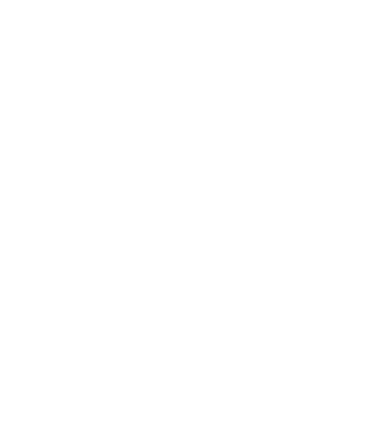
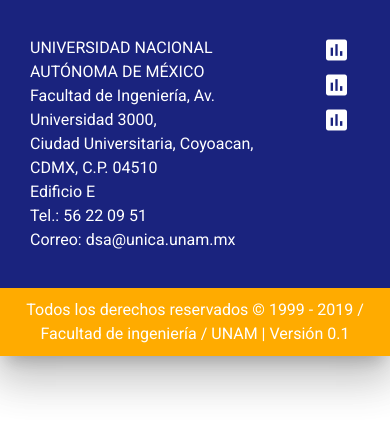
Before and after one commit to ktroz/unica_web, a plain HTML site: page index.html in a window 390 px wide. Drawn offline with nearby package versions, Linux system fonts and the light colour scheme.

Commit message:
Se creo el FOOTER de la pagina, ya cuenta con la parte responsiva y con los colores mas cercanos que se tiene en MATERIALIZE. Se tiene el tipo de letra ROBOTO y los de CDN de MATERIAIZE y los ICONS de GOOGLE. Nota: aun no se agrega los iconos de las redes sociales.

```diff
--- a/index.html
+++ b/index.html
@@ -5,8 +5,66 @@
     <meta name="viewport" content="width=device-width, initial-scale=1.0">
     <meta http-equiv="X-UA-Compatible" content="ie=edge">
     <title>UNICA</title>
+
+    <!--CDN CSS DE MATERIALIZE-->
+    <link rel="stylesheet" href="https://cdnjs.cloudflare.com/ajax/libs/materialize/1.0.0/css/materialize.min.css">
+
+
+    <!--IMPORTANDO TIPOGRAFIA ROBOTO-->
+    <link href='https://fonts.googleapis.com/css?family=Roboto' rel='stylesheet'>
+    <style>
+        body {
+        font-family: 'Roboto';
+        font-size: 16px;
+        }
+    </style>
+
+    <!--IMPORTANDO ICONOS DE GOOGLE-->
+    <link href="https://fonts.googleapis.com/icon?family=Material+Icons" rel="stylesheet">
 </head>
 <body>
 
+    <!--FOOTER-->
+    <footer class="page-footer indigo darken-4 z-depth-5">
+        <!--PARTE AZUL-->
+        <div class="container">
+            <div class="row">
+                <div class="col s10">
+                    <p>
+                        UNIVERSIDAD NACIONAL AUTÓNOMA DE MÉXICO <br>
+                        Facultad de Ingeniería, Av. Universidad 3000, <br>
+                        Ciudad Universitaria, Coyoacan, CDMX, C.P. 04510 <br>
+                        Edificio E <br>
+                        Tel.: 56 22 09 51 <br>
+                        Correo: dsa@unica.unam.mx <br>
+                    </p>
+                </div>
+                <div class="col s2 right">
+                    <p>
+                        <a class="white-text text-lighten-3" href="#!"><i class="small material-icons">insert_chart</i></a>
+                        <br>
+                        <a class="white-text text-lighten-3" href="#!"><i class="small material-icons">insert_chart</i></a>
+                        <br>
+                        <a class="white-text text-lighten-3" href="#!"><i class="small material-icons">insert_chart</i></a>
+                    </p>
+                </div>
+            </div>
+        </div>
+        <!--PARTE AMARILLA-->
+        <div class="footer-copyright amber accent-4">
+            <div class="container center-align white-text">
+                Todos los derechos reservados &copy; 1999 - 2019 / Facultad de ingeniería / UNAM | Versión 0.1
+            </div>
+        </div>
+    </footer>
+
+    <!--CDN JAVASCRIPT DE MATERIALIZE-->
+    <script src="https://cdnjs.cloudflare.com/ajax/libs/materialize/1.0.0/js/materialize.min.js"></script>
+
+    <script>
+        document.addEventListener('DOMContentLoaded', function () {
+            M.AutoInit();
+        });
+    </script>
 </body>
 </html>
```
